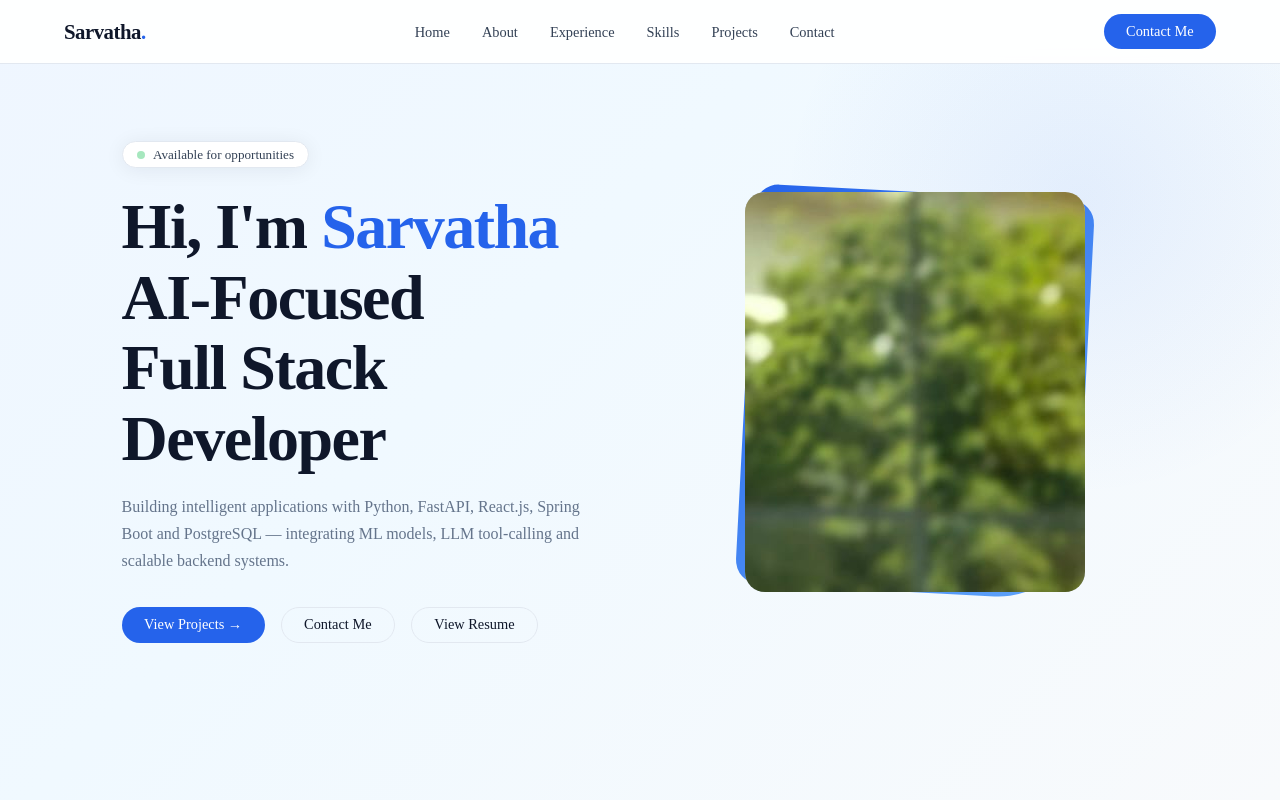
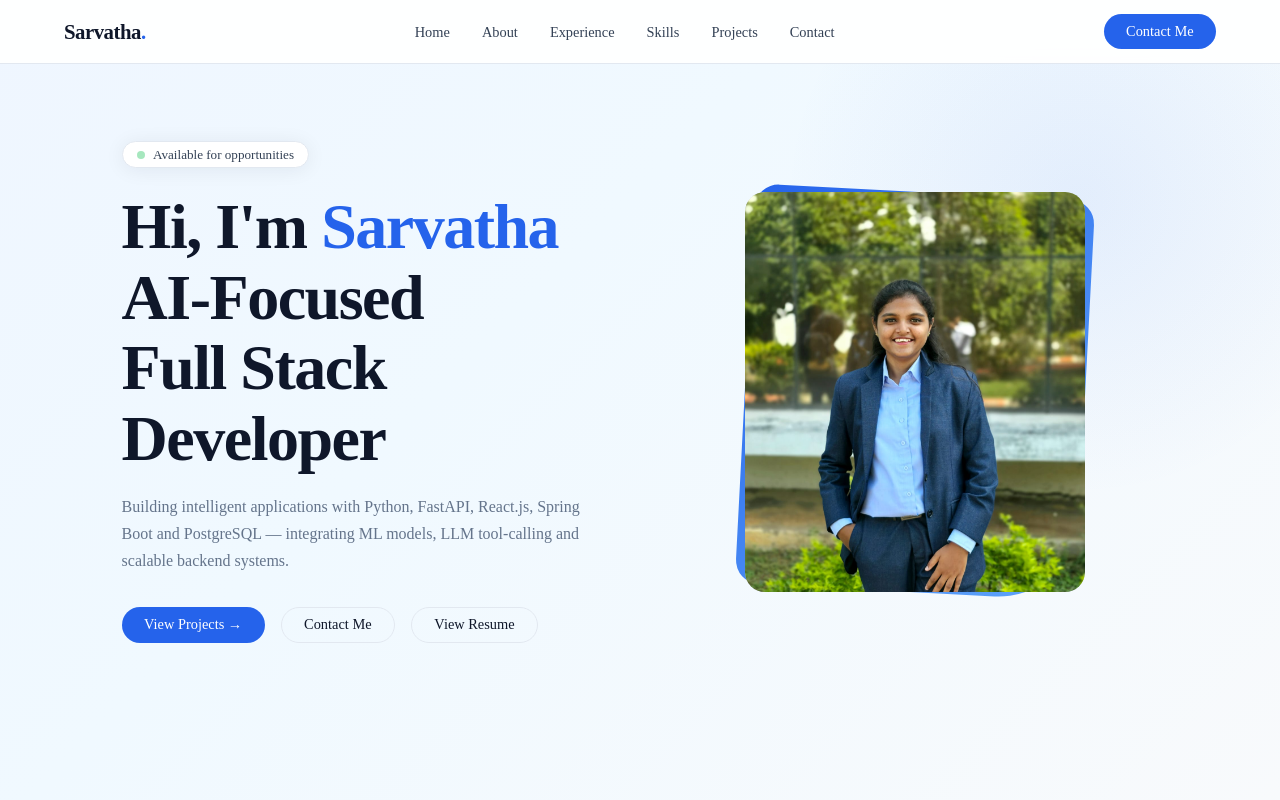
Before and after one commit to Sarvatha02/sarvatha-portfolio, a website: page index.html in a window 1280 px wide. Shown: the top 800 px of the page. Drawn offline with Linux system fonts and the light colour scheme.

Commit message:
Add profile image

```diff
--- a/index.html
+++ b/index.html
@@ -243,7 +243,13 @@
     overflow: hidden;
     background: #CBD5E1;
   }
-
+.hero-photo img {
+  width: 100%;
+  height: 100%;
+  object-fit: cover;
+  object-position: center;
+  display: block;
+}
   .float-card {
     position: absolute;
     background: white;
```
